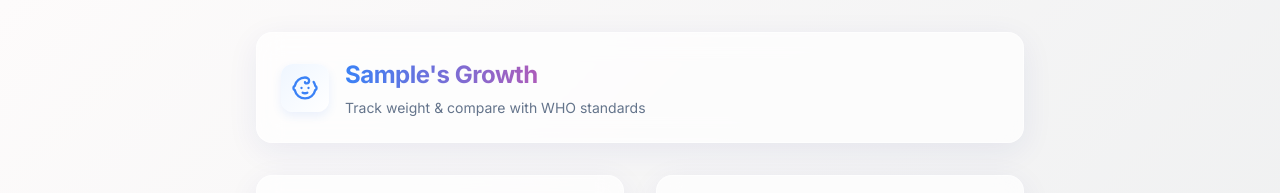
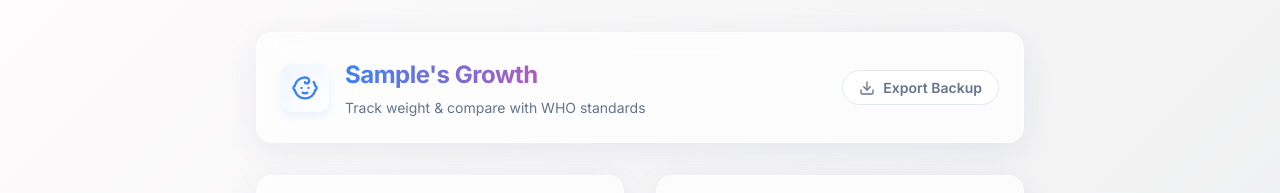
Before and after one commit to tiant167/baby-weight-tracker, a React (Vite) app: page / in a window 1280 px wide. Both pictures are taken after typing "Sample", "2020-01-15" into the empty fields and a click on the button "Save Profile". Shown: the top 193 px of the page. Built offline with nearby package versions, Linux system fonts and the light colour scheme.

Commit message:
feat: add data export functionality for offline backup to local storage or iCloud Drive

```diff
--- a/src/App.tsx
+++ b/src/App.tsx
@@ -7,7 +7,7 @@ import { GrowthChart } from './components/GrowthChart';
 import { ReloadPrompt } from './components/ReloadPrompt';
 
 function App() {
-  const { entries, addEntry, updateEntry, deleteEntry, profile, updateProfile } = useGrowthData();
+  const { entries, addEntry, updateEntry, deleteEntry, profile, updateProfile, exportData } = useGrowthData();
 
   // Profile Form state
   const [profileName, setProfileName] = useState(profile?.name || '');
@@ -27,7 +27,10 @@ function App() {
 
   return (
     <div className="container" style={{ paddingBottom: '4rem' }}>
-      <Header title={profile ? `${profile.name}'s Growth` : 'Baby Growth Tracker'} />
+      <Header
+        title={profile ? `${profile.name}'s Growth` : 'Baby Growth Tracker'}
+        onExport={profile ? exportData : undefined}
+      />
 
       {!profile ? (
         <div className="glass-card animate-slide-up" style={{ animationDelay: '0.1s' }}>
--- a/src/components/Header.tsx
+++ b/src/components/Header.tsx
@@ -1,13 +1,15 @@
 import React from 'react';
-import { Baby } from 'lucide-react';
+import { Baby, Download } from 'lucide-react';
 
 interface HeaderProps {
   title?: string;
+  onExport?: () => void;
 }
 
-export const Header: React.FC<HeaderProps> = ({ title = 'Baby Growth Tracker' }) => {
+export const Header: React.FC<HeaderProps> = ({ title = 'Baby Growth Tracker', onExport }) => {
   return (
-    <header className="glass-card animate-slide-up" style={{ marginBottom: '2rem', display: 'flex', alignItems: 'center', gap: '1rem' }}>
+    <header className="glass-card animate-slide-up" style={{ marginBottom: '2rem', display: 'flex', alignItems: 'center', justifyContent: 'space-between', flexWrap: 'wrap', gap: '1rem' }}>
+      <div style={{ display: 'flex', alignItems: 'center', gap: '1rem' }}>
         <div className="flex-center" style={{
           width: '48px',
           height: '48px',
@@ -22,6 +24,24 @@ export const Header: React.FC<HeaderProps> = ({ title = 'Baby Growth Tracker' })
           <h1 className="title" style={{ fontSize: '1.5rem', marginBottom: '0.25rem' }}>{title}</h1>
           <p className="subtitle" style={{ fontSize: '0.875rem', marginBottom: 0 }}>Track weight & compare with WHO standards</p>
         </div>
+      </div>
+
+      {onExport && (
+        <button
+          onClick={onExport}
+          className="btn"
+          style={{
+            background: 'var(--input-bg)',
+            border: '1px solid var(--input-border)',
+            color: 'var(--text-secondary)',
+            fontSize: '0.875rem',
+            padding: '0.5rem 1rem'
+          }}
+          title="Backup Data to File / iCloud"
+        >
+          <Download size={16} /> Export Backup
+        </button>
+      )}
     </header>
   );
 };
--- a/src/hooks/useGrowthData.ts
+++ b/src/hooks/useGrowthData.ts
@@ -101,12 +101,33 @@ export function useGrowthData() {
     setProfile(newProfile);
   };
 
+  const exportData = () => {
+    const data = {
+      profile,
+      entries,
+      exportDate: new Date().toISOString()
+    };
+
+    const blob = new Blob([JSON.stringify(data, null, 2)], { type: 'application/json' });
+    const url = URL.createObjectURL(blob);
+    const a = document.createElement('a');
+    a.href = url;
+    a.download = `baby-growth-backup-${new Date().toISOString().split('T')[0]}.json`;
+    document.body.appendChild(a);
+    a.click();
+
+    // Cleanup
+    document.body.removeChild(a);
+    URL.revokeObjectURL(url);
+  };
+
   return {
     entries,
     addEntry,
     updateEntry,
     deleteEntry,
     profile,
-    updateProfile
+    updateProfile,
+    exportData
   };
 }
```
Lines whose indentation alone changed are shown as unchanged.
